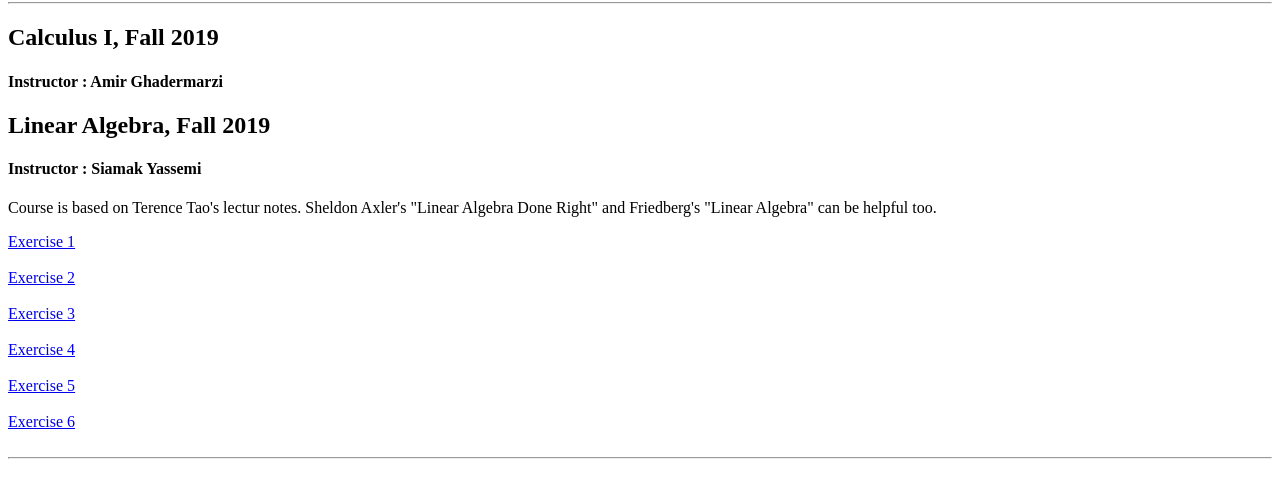
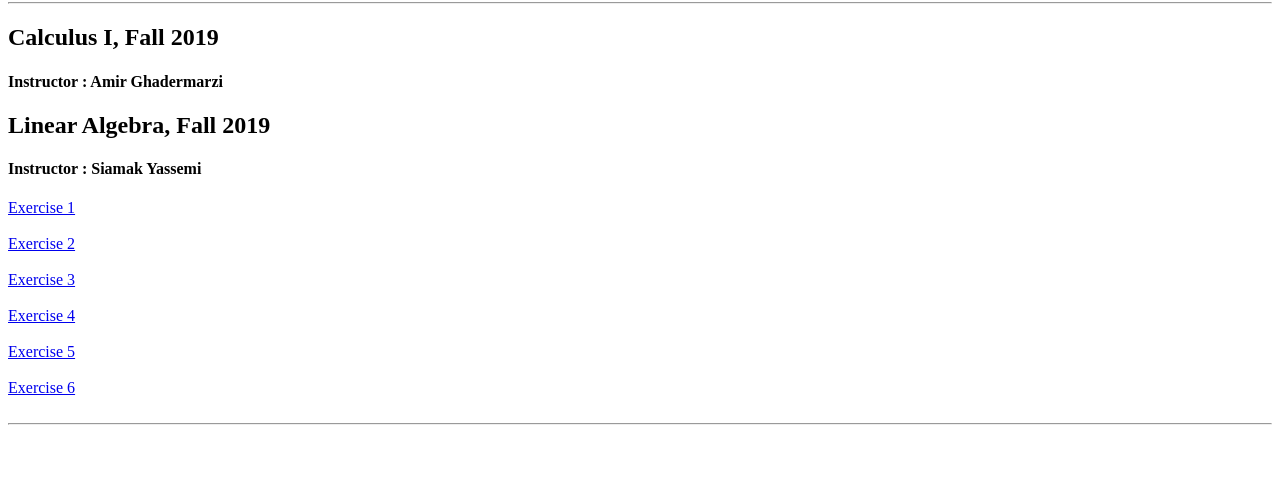
Before and after one commit to momasamdi/momasamdi.github.io, a plain HTML site: page courses.html in a window 1280 px wide. Shown: the part 64-562 px from the top of the page. Drawn offline with Linux system fonts and the light colour scheme.

Commit message:
some edits

```diff
--- a/courses.html
+++ b/courses.html
@@ -11,7 +11,7 @@
 
 <h4>Instructor : Siamak Yassemi</h4>
 
-<p>Course is based on Terence Tao's lectur notes. Sheldon Axler's "Linear Algebra Done Right"  and Friedberg's "Linear Algebra" can be helpful too.</p>
+<!-- <p>Course is based on Terence Tao's lectur notes. Sheldon Axler's "Linear Algebra Done Right"  and Friedberg's "Linear Algebra" can be helpful too.</p> -->
 
 <a href="./LinearAlgebraFall2019/Exercise1.pdf">Exercise 1</a>
 <br>
```
Also changed, not shown: 2 other files.
